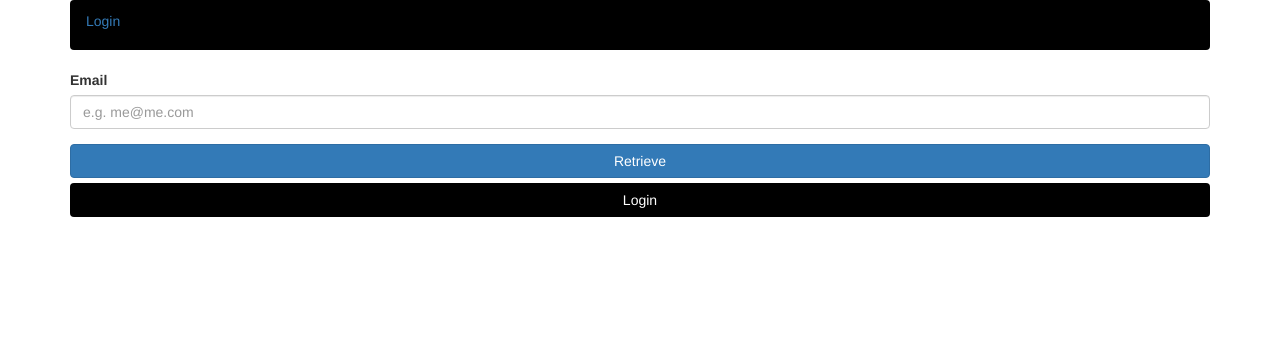
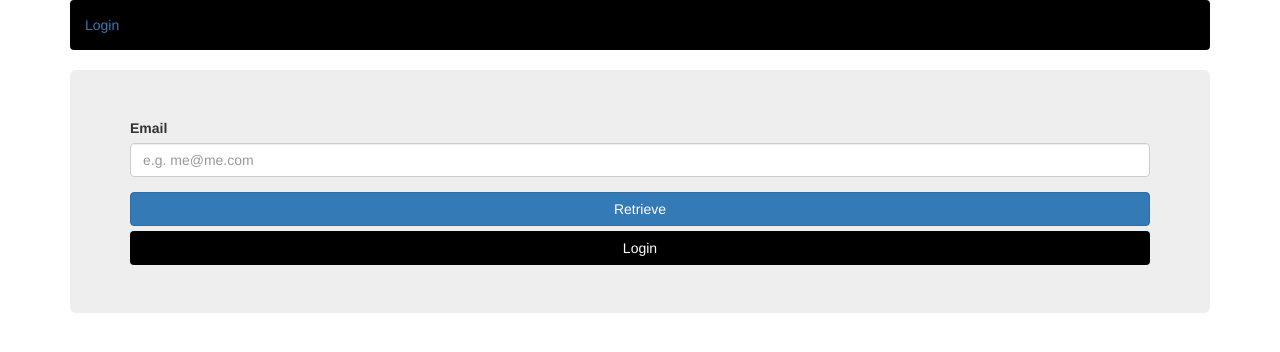
Before and after one commit to matlevy/test-tif, an Angular app: page /forgot in a window 1280 px wide. Shown: the top 352 px of the page. Built offline with nearby package versions, Linux system fonts and the light colour scheme; what angular-2-local-storage would draw is missing.

Commit message:
prettier nav

```diff
--- a/src/app/forgot-password/forgot-password.component.html
+++ b/src/app/forgot-password/forgot-password.component.html
@@ -1,3 +1,4 @@
+<div class="jumbotron">
   <form [formGroup]="retrieveForm" *ngIf="!sentPassword">
     <div class="login-form">
       <div class="form-group">
@@ -9,6 +10,6 @@
     <a routerLink="/login" class="btn btn-login btn-block">Login</a>
   </form>
   <div *ngIf="sentPassword">
-  <h1>We sent you your password!</h1>
-  <a routerLink="/login" class="btn btn-primary">Login</a>
+    <h1>We sent you<br/>your password ;-)</h1>
   </div>
+</div>
--- a/src/app/login/login.component.html
+++ b/src/app/login/login.component.html
@@ -1,4 +1,5 @@
-<form [formGroup]="loginForm">
+<div class="jumbotron">
+  <form [formGroup]="loginForm">
   <div class="login-form">
     <div class="form-group">
         <label for="email">Email</label>
@@ -15,3 +16,4 @@
   <button [disabled]="!loginForm.valid" class="btn btn-primary btn-block" type="submit" (click)="authenticate()">Login</button>
   <a routerLink="/forgot" class="btn btn-forgot btn-block">I forgot my password</a>
 </form>
+</div>
--- a/src/app/nav/nav.component.html
+++ b/src/app/nav/nav.component.html
@@ -1,8 +1,4 @@
 <nav class="navbar fixed-top navbar-expand-lg navbar-light bg-light">
-  <ul class="nav">
-    <li class="nav-item">
-      <a class="nav-link" routerLink="/login" *ngIf="authenticationService.user==null">Login</a>
-      <a class="nav-link" (click)="logout()" *ngIf="authenticationService.user">Logout</a>
-    </li>
-  </ul>
+  <a routerLink="/login" *ngIf="authenticationService.user==null">Login</a>
+  <a (click)="logout()" *ngIf="authenticationService.user">Logout</a>
 </nav>
--- a/src/app/nav/nav.component.less
+++ b/src/app/nav/nav.component.less
@@ -1,7 +1,4 @@
 .navbar {
   background-color: black;
+  padding: 1em;
 }
-
-.nav-link:hover {
-  background: black;
-}
```
Lines whose indentation alone changed are shown as unchanged.
